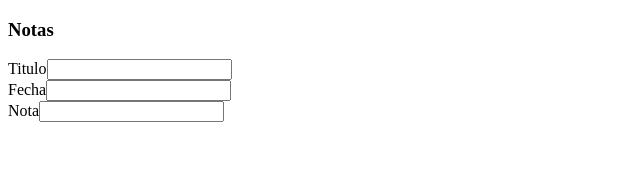
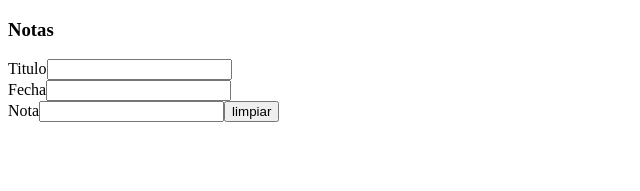
Before and after one commit to beatrizmichelle/notas, a React (Create React App) app: page / in a window 1280 px wide. Shown: the top 191 px of the page, without its empty margins (0-640 px from the left). Built offline with nearby package versions, Linux system fonts and the light colour scheme; the HTML template or start-up script is replaced by a standard one.

Commit message:
creando boton de limpiar

```diff
--- a/src/App.jsx
+++ b/src/App.jsx
@@ -1,19 +1,25 @@
 import { useState } from "react";
 
 const App = () => {
+
 // hook -> use .....
 //state -> useState
-
 
 const[inputsState, setInputsState] = useState({
   title:"",
    date:"",
    note:""
 });
-
   const handleInputChange = (event) => {
    setInputsState({...inputsState,[event.target.name]:event.target.value});
    };
+
+const handleClick = (event) =>{
+  setInputsState({title:"",
+  date:"",
+  note:""});
+
+}
 
   return (
      <div className="App">
@@ -50,6 +56,7 @@ const[inputsState, setInputsState] = useState({
      value={inputsState.note}
       />
       </label>
+      <button className="btn btn-primary me-2" onClick={handleClick}>limpiar</button>
     </div>
   );
 };
```
Also changed, not shown: src/index.jsx (+2 -5 lines).
